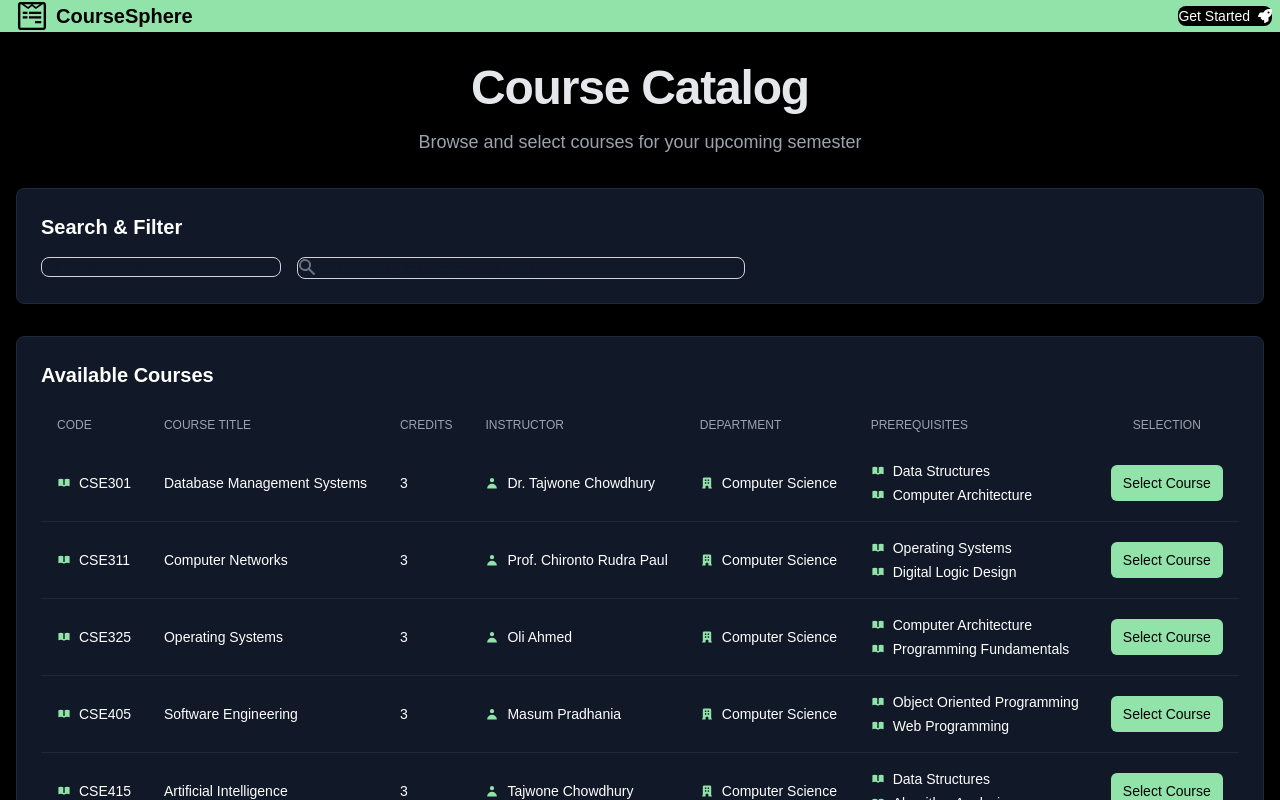
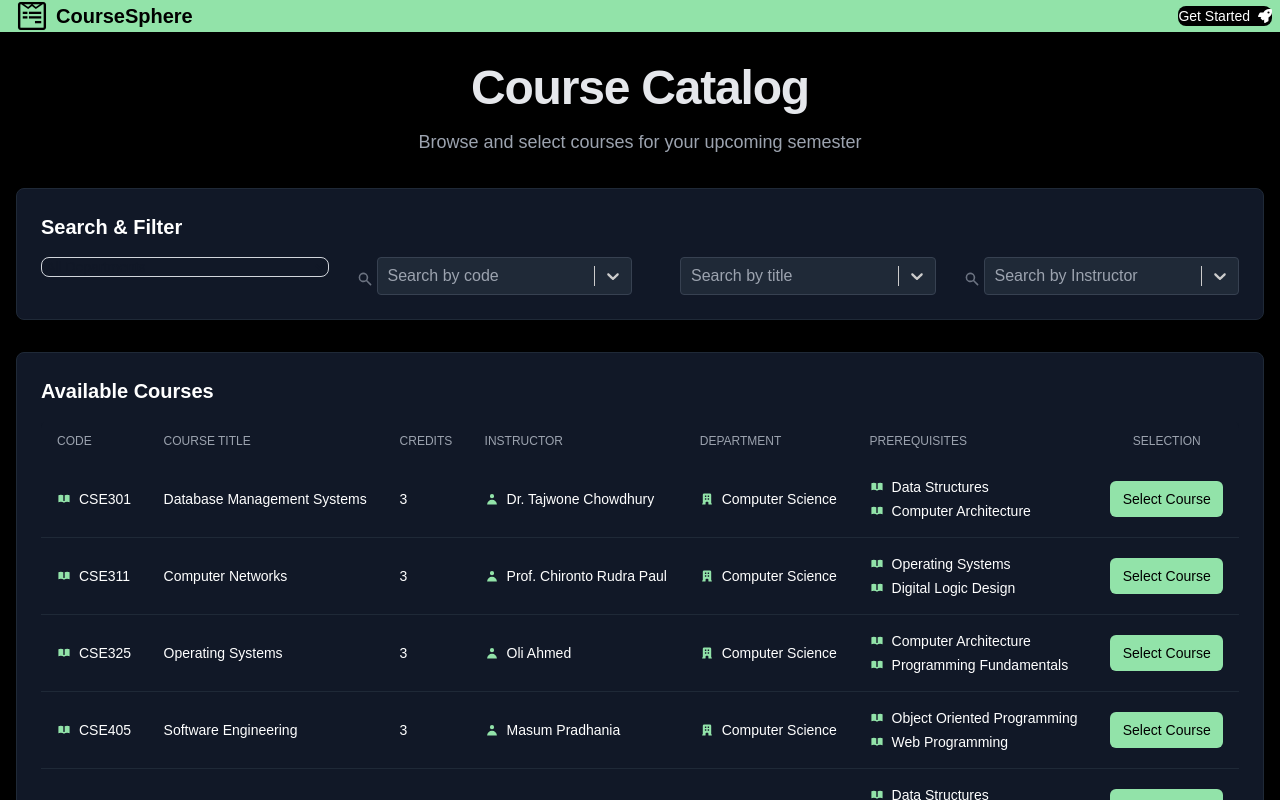
Before and after one commit to tajwone17/CourseSphere, a Next.js app: page /courses in a window 1280 px wide. Shown: the top 800 px of the page. Built offline with nearby package versions, Linux system fonts and the light colour scheme.

Commit message:
filter search option updated

```diff
--- a/app/(pages)/courses/page.tsx
+++ b/app/(pages)/courses/page.tsx
@@ -1,10 +1,11 @@
 "use client";
 
 import { useState } from "react";
-import { Select, TextInput } from "flowbite-react";
-import { HiSearch, HiBookOpen, HiUser, HiOfficeBuilding } from "react-icons/hi";
+import { Select } from "flowbite-react";
+import { HiBookOpen, HiUser, HiOfficeBuilding, HiSearch } from "react-icons/hi";
+import ReactSelect from "react-select";
 
-// ✅ Updated with more departments
+// Department names
 const departmentNames: Record<number, string> = {
   1: "Computer Science",
   2: "Electrical Engineering",
@@ -13,13 +14,14 @@ const departmentNames: Record<number, string> = {
   5: "Business Administration",
 };
 
+// Courses list
 const courses = [
   {
     id: 1,
     name: "Database Management Systems",
     code: "CSE301",
     credit: 3,
-    instructor: " Dr. Tajwone Chowdhury",
+    instructor: "Dr. Tajwone Chowdhury",
     department_id: 1,
     prerequisites: ["Data Structures", "Computer Architecture"],
   },
@@ -71,43 +73,58 @@ const courses = [
 ];
 
 export default function CourseCatalogTable() {
-  const [search, setSearch] = useState("");
   const [department, setDepartment] = useState("all");
+  const [searchCode, setSearchCode] = useState("");
+  const [searchTitle, setSearchTitle] = useState("");
+  const [searchInstructor, setSearchInstructor] = useState("");
   const [selectedCourses, setSelectedCourses] = useState<number[]>([]);
 
-  // Pagination state
   const [currentPage, setCurrentPage] = useState(1);
-  const itemsPerPage = 5; // Set the number of items per page
+  const itemsPerPage = 5;
 
   const filtered = courses.filter((course) => {
-    const matchesSearch =
-      course.name.toLowerCase().includes(search.toLowerCase()) ||
-      course.code.toLowerCase().includes(search.toLowerCase()) ||
-      course.instructor.toLowerCase().includes(search.toLowerCase());
+    const matchesCode = !searchCode || course.code === searchCode;
+    const matchesTitle = !searchTitle || course.name === searchTitle;
+    const matchesInstructor =
+      !searchInstructor || course.instructor === searchInstructor;
     const matchesDept =
       department === "all" || course.department_id.toString() === department;
-    return matchesSearch && matchesDept;
+    return matchesCode && matchesTitle && matchesInstructor && matchesDept;
   });
 
-  // Calculate the total pages
   const totalPages = Math.ceil(filtered.length / itemsPerPage);
-
-  // Get the current page data
   const currentCourses = filtered.slice(
     (currentPage - 1) * itemsPerPage,
     currentPage * itemsPerPage,
   );
 
-  // Handle page change
   const handlePageChange = (page: number) => {
-    if (page >= 1 && page <= totalPages) {
-      setCurrentPage(page);
-    }
+    if (page >= 1 && page <= totalPages) setCurrentPage(page);
   };
+
+  const courseCodeOptions = Array.from(new Set(courses.map((c) => c.code))).map(
+    (code) => ({
+      value: code,
+      label: code,
+    }),
+  );
+
+  const courseTitleOptions = Array.from(
+    new Set(courses.map((c) => c.name)),
+  ).map((title) => ({
+    value: title,
+    label: title,
+  }));
+
+  const instructorOptions = Array.from(
+    new Set(courses.map((c) => c.instructor)),
+  ).map((instructor) => ({
+    value: instructor,
+    label: instructor,
+  }));
 
   return (
     <div className="mx-auto max-w-7xl space-y-8 px-4 py-8">
-      {/* Heading */}
       <div
         className="mb-8 text-center"
         data-aos="fade-down"
@@ -121,7 +138,6 @@ export default function CourseCatalogTable() {
         </p>
       </div>
 
-      {/* Search and Filter Section */}
       <div
         className="rounded-lg border border-gray-800 bg-gray-900 p-6 shadow-xl"
         data-aos="fade-up"
@@ -130,11 +146,11 @@ export default function CourseCatalogTable() {
         <h2 className="mb-4 text-xl font-semibold text-white">
           Search & Filter
         </h2>
-        <div className="flex flex-col gap-4 sm:flex-row">
+        <div className="grid grid-cols-1 gap-4 sm:grid-cols-2 lg:grid-cols-4">
           <Select
             value={department}
             onChange={(e) => setDepartment(e.target.value)}
-            className="w-full sm:w-60"
+            className="w-full"
           >
             <option value="all">All Departments</option>
             {Object.entries(departmentNames).map(([id, name]) => (
@@ -144,22 +160,135 @@ export default function CourseCatalogTable() {
             ))}
           </Select>
 
-          <TextInput
-            icon={HiSearch}
-            placeholder="Search by course, code or instructor"
-            className="w-full sm:max-w-md"
-            value={search}
-            onChange={(e) => setSearch(e.target.value)}
-          />
+          <div className="relative">
+            <HiSearch className="absolute top-3.5 left-3 text-gray-500" />
+            <ReactSelect
+              options={courseCodeOptions}
+              placeholder="Search by code"
+              isClearable
+              onChange={(option) => setSearchCode(option?.value || "")}
+              className="pl-8"
+              styles={{
+                control: (base) => ({
+                  ...base,
+                  backgroundColor: "#1f2937", // dark background
+                  borderColor: "#374151",
+                  color: "white",
+                }),
+                singleValue: (base) => ({
+                  ...base,
+                  color: "white", // selected value
+                }),
+                input: (base) => ({
+                  ...base,
+                  color: "white", // input text
+                }),
+                placeholder: (base) => ({
+                  ...base,
+                  color: "#9ca3af", // placeholder text (gray-400)
+                }),
+                menu: (base) => ({
+                  ...base,
+                  backgroundColor: "#1f2937", // dropdown menu background
+                }),
+                option: (base, state) => ({
+                  ...base,
+                  backgroundColor: state.isFocused ? "#374151" : "#1f2937",
+                  color: "white", // <-- suggestion text color
+                  cursor: "pointer",
+                }),
+              }}
+            />
+          </div>
+
+          <div className="relative">
+            <ReactSelect
+              options={courseTitleOptions}
+              placeholder="Search by title"
+              isClearable
+              onChange={(option) => setSearchTitle(option?.value || "")}
+              className="pl-8"
+              styles={{
+                control: (base) => ({
+                  ...base,
+                  backgroundColor: "#1f2937", // dark background
+                  borderColor: "#374151",
+                  color: "white",
+                }),
+                singleValue: (base) => ({
+                  ...base,
+                  color: "white", // selected value
+                }),
+                input: (base) => ({
+                  ...base,
+                  color: "white", // input text
+                }),
+                placeholder: (base) => ({
+                  ...base,
+                  color: "#9ca3af", // placeholder text (gray-400)
+                }),
+                menu: (base) => ({
+                  ...base,
+                  backgroundColor: "#1f2937", // dropdown menu background
+                }),
+                option: (base, state) => ({
+                  ...base,
+                  backgroundColor: state.isFocused ? "#374151" : "#1f2937",
+                  color: "white", // <-- suggestion text color
+                  cursor: "pointer",
+                }),
+              }}
+            />
+          </div>
+
+          <div className="relative">
+            <HiSearch className="absolute top-3.5 left-3 text-gray-500" />
+            <ReactSelect
+              options={instructorOptions}
+              placeholder="Search by Instructor"
+              isClearable
+              onChange={(option) => setSearchInstructor(option?.value || "")}
+              className="pl-8"
+              styles={{
+                control: (base) => ({
+                  ...base,
+                  backgroundColor: "#1f2937", // dark background
+                  borderColor: "#374151",
+                  color: "white",
+                }),
+                singleValue: (base) => ({
+                  ...base,
+                  color: "white", // selected value
+                }),
+                input: (base) => ({
+                  ...base,
+                  color: "white", // input text
+                }),
+                placeholder: (base) => ({
+                  ...base,
+                  color: "#9ca3af", // placeholder text (gray-400)
+                }),
+                menu: (base) => ({
+                  ...base,
+                  backgroundColor: "#1f2937", // dropdown menu background
+                }),
+                option: (base, state) => ({
+                  ...base,
+                  backgroundColor: state.isFocused ? "#374151" : "#1f2937",
+                  color: "white", // <-- suggestion text color
+                  cursor: "pointer",
+                }),
+              }}
+            />
+          </div>
         </div>
       </div>
 
-      {/* Course List Section */}
       <div
         className="rounded-lg border border-gray-800 bg-gray-900 p-6 shadow-xl"
         data-aos="fade-up"
         data-aos-delay="200"
-        style={{ maxWidth: '100%' }}
+        style={{ maxWidth: "100%" }}
       >
         <h2 className="mb-4 text-xl font-semibold text-white">
           Available Courses
@@ -170,25 +299,25 @@ export default function CourseCatalogTable() {
               <table className="w-full table-auto text-left text-sm">
                 <thead>
                   <tr>
-                    <th className="w-[120px] px-4 py-3 text-left text-xs font-medium text-gray-400 uppercase">
+                    <th className="px-4 py-3 text-xs font-medium text-gray-400 uppercase">
                       Code
                     </th>
-                    <th className="w-[250px] px-4 py-3 text-left text-xs font-medium text-gray-400 uppercase">
+                    <th className="px-4 py-3 text-xs font-medium text-gray-400 uppercase">
                       Course Title
                     </th>
-                    <th className="w-[100px] px-4 py-3 text-left text-xs font-medium text-gray-400 uppercase">
+                    <th className="px-4 py-3 text-xs font-medium text-gray-400 uppercase">
                       Credits
                     </th>
-                    <th className="w-[180px] px-4 py-3 text-left text-xs font-medium text-gray-400 uppercase">
+                    <th className="px-4 py-3 text-xs font-medium text-gray-400 uppercase">
                       Instructor
                     </th>
-                    <th className="w-[200px] px-4 py-3 text-left text-xs font-medium text-gray-400 uppercase">
+                    <th className="px-4 py-3 text-xs font-medium text-gray-400 uppercase">
                       Department
                     </th>
-                    <th className="w-[200px] px-4 py-3 text-left text-xs font-medium text-gray-400 uppercase">
+                    <th className="px-4 py-3 text-xs font-medium text-gray-400 uppercase">
                       Prerequisites
                     </th>
-                    <th className="w-[150px] px-4 py-3 text-center text-xs font-medium text-gray-400 uppercase">
+                    <th className="px-4 py-3 text-center text-xs font-medium text-gray-400 uppercase">
                       Selection
                     </th>
                   </tr>
@@ -205,7 +334,7 @@ export default function CourseCatalogTable() {
                           {course.code}
                         </div>
                       </td>
-                      <td className="px-4 py-4 whitespace-nowrap text-white transition-colors hover:text-[#92e3a9]">
+                      <td className="px-4 py-4 whitespace-nowrap text-white hover:text-[#92e3a9]">
                         {course.name}
                       </td>
                       <td className="px-4 py-4 whitespace-nowrap text-white">
@@ -280,10 +409,10 @@ export default function CourseCatalogTable() {
         </div>
       </div>
 
-      {/* Simple Pagination Controls */}
+      {/* Pagination */}
       <div className="mt-6 flex items-center justify-center gap-4">
         <button
-          className="rounded-md bg-[#92e3a9] px-4 py-2 text-black transition-all hover:bg-[#7acc91] hover:shadow-lg disabled:opacity-50 disabled:hover:bg-[#92e3a9] disabled:hover:shadow-none"
+          className="rounded-md bg-[#92e3a9] px-4 py-2 text-black transition-all hover:bg-[#7acc91] hover:shadow-lg disabled:opacity-50"
           disabled={currentPage === 1}
           onClick={() => handlePageChange(currentPage - 1)}
         >
@@ -293,7 +422,7 @@ export default function CourseCatalogTable() {
           Page {currentPage} of {totalPages}
         </span>
         <button
-          className="rounded-md bg-[#92e3a9] px-4 py-2 text-black transition-all hover:bg-[#7acc91] hover:shadow-lg disabled:opacity-50 disabled:hover:bg-[#92e3a9] disabled:hover:shadow-none"
+          className="rounded-md bg-[#92e3a9] px-4 py-2 text-black transition-all hover:bg-[#7acc91] hover:shadow-lg disabled:opacity-50"
           disabled={currentPage === totalPages}
           onClick={() => handlePageChange(currentPage + 1)}
         >
--- a/package.json
+++ b/package.json
@@ -15,7 +15,8 @@
     "next": "15.3.0",
     "react": "^19.0.0",
     "react-dom": "^19.0.0",
-    "react-icons": "^5.5.0"
+    "react-icons": "^5.5.0",
+    "react-select": "^5.10.1"
   },
   "devDependencies": {
     "@eslint/eslintrc": "^3",
```
Also changed, not shown: app/(admin)/dashboard/manage-hod/page.tsx (+86 -21 lines), 1 other file (tests, documents, lock files or other folders).
